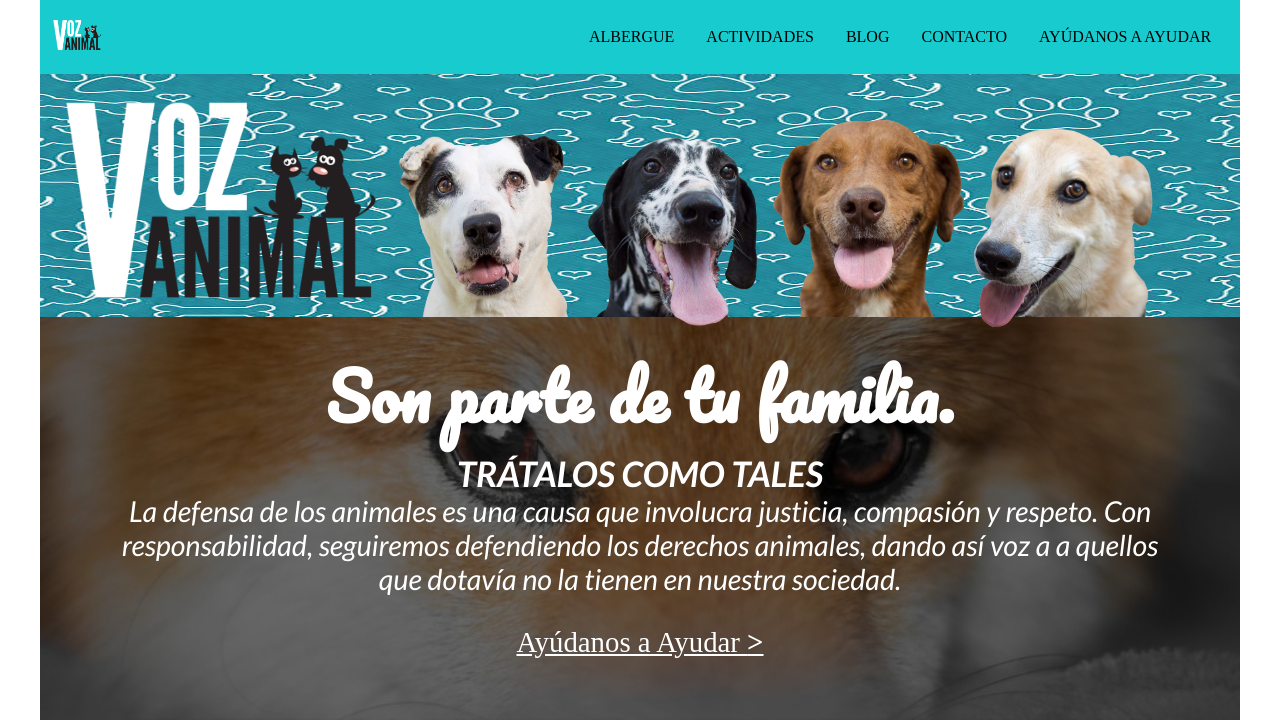
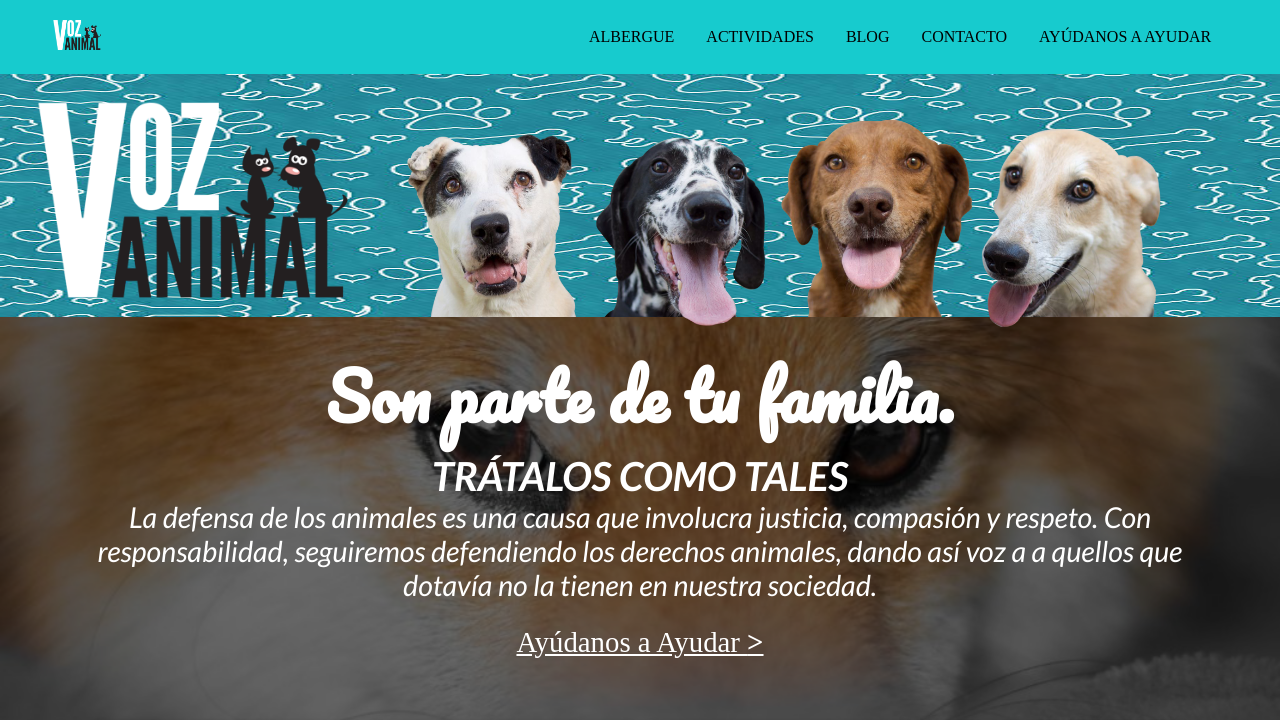
Before and after one commit to ChrisLCoop/proyecto-final-1-Frontend, a plain HTML site: page index.html in a window 1280 px wide. Shown: the top 720 px of the page. Drawn offline with Linux system fonts and the light colour scheme.

Commit message:
avance preliminar

```diff
--- a/css/style.css
+++ b/css/style.css
@@ -15,9 +15,33 @@ html{
 
 /*-----header-----*/
 
+/*
 body{
     max-width: 1200px;
     margin: auto;
+}*/
+
+/*
+main{
+    max-width: 1200px;
+    margin: 0 auto;
+}*/
+
+body{
+    /*
+    background-image: url(../img/ocean.png);
+    background-repeat: repeat;
+
+    background: rgb(2,0,36);
+    background: linear-gradient(90deg, rgb(11, 2, 180) 0%, rgba(123,18,221,1) 35%, rgba(0,212,255,1) 100%);
+    background: rgb(2,0,36);
+background: linear-gradient(45deg, rgba(2,0,36,1) 0%, rgba(123,18,221,1) 35%, rgba(15,104,122,1) 97%);
+
+background: rgb(238,174,202);
+background: radial-gradient(circle, rgba(238,174,202,1) 0%, rgba(148,187,233,1) 100%);*/
+    /*background-image: url(../img/Colored_Shapes.svg);*/
+    background: rgb(2,0,36);
+background: linear-gradient(90deg, rgb(19, 8, 230) 0%, rgb(241, 136, 247) 0%, rgba(58,139,158,1) 86%);
 }
 
 
@@ -25,6 +49,27 @@ header{
     height: 4.6rem;
     background-color: rgb(23, 203, 206);
     position: fixed;
+    top: 0px;
+    left: 0px;
+    width: 100%;
+
+    display: flex;
+    justify-content: space-between;
+    align-items: center;
+    padding: 0 0.8rem;
+    transition: all ease 0.3s;
+
+    z-index: 90;
+
+}
+
+.content-header-fr{
+    height: 4.6rem;
+    background-color: rgb(23, 203, 206);
+    position: fixed;
+    top: 0%;
+    left: 50%;
+    transform: translate(-50%, 0%);
     width: 100%;
     display: flex;
     justify-content: space-between;
@@ -33,7 +78,6 @@ header{
     transition: all ease 0.3s;
     max-width: 1200px;
     z-index: 90;
-
 }
 
 .menu nav ul{
@@ -80,7 +124,7 @@ header{
 }
 
 .down{
-    background-color: #ffffff;
+    background-color: rgb(23, 203, 206);
 }
 
 .mostrar-costado{
@@ -103,8 +147,6 @@ header{
 
 .frame-portada{
     position: relative;
-    max-width: 1200px;
-
 }
 
 .content-portada{
@@ -505,13 +547,12 @@ footer{
     width: 100%;
     background-color: black;
     padding: 2rem;
+
 }
 
 .content-footer{
-    width: 90%;
+    width: 85%;
     margin: auto;
-    max-width: 1400px;
-
     color: #fff;
     font-family: 'Lato', sans-serif;
     font-size: 0.8rem;
@@ -536,6 +577,22 @@ footer{
 
 .block-ft-2 a{
     padding: 0 0.5rem;
+}
+
+@media screen and (min-width:380px) {
+
+    .content-info-help h2{
+        font-size: 2.5rem;
+    }
+
+    .content-info-help h3{
+        font-size: 2rem;
+    }
+
+    .content-info-help p{
+        font-size: 0.8rem;
+    }
+
 }
 
 
@@ -566,8 +623,7 @@ footer{
 
 
     .img-port-back{
-
-        height: 20rem;
+        height: 25rem;
 
         top: 21.05rem;
 
@@ -576,7 +632,7 @@ footer{
     .content-port-back::before{
 
         background-color: rgba(0, 0, 0, 0.581);
-        height: 20rem;
+        height: 25rem;
         top: 21.05rem;
         color: #fff;
 
@@ -601,6 +657,18 @@ footer{
 
     .card-a-h{
         background-size: cover;
+    }
+
+    .content-info-help h2{
+        font-size: 3rem;
+    }
+
+    .content-info-help h3{
+        font-size: 2.5rem;
+    }
+
+    .content-info-help p{
+        font-size: 1.3rem;
     }
 
 
--- a/index.html
+++ b/index.html
@@ -9,6 +9,7 @@
   </head>
   <body>
     <header>
+      <div class="content-header-fr">
         <a href="#" class="logo"><img src="./icon/logo.png" alt="" /> </a>
         <a href="#" class="logo2"></a>
         <div class="menu" id="show-menu">
@@ -24,6 +25,7 @@
         </div>
         <div id="icon-menu">
           <img class="fas fa-bars" src="./icon/bars-solid.png" alt="" />
+        </div>
       </div>
     </header>
     <main>
```
Also changed, not shown: img/Colored_Shapes.svg (added), img/blob-scene-haikei.svg (added), img/ocean.png (added), img/sea-back.png (added). Lines whose indentation alone changed are shown as unchanged.
